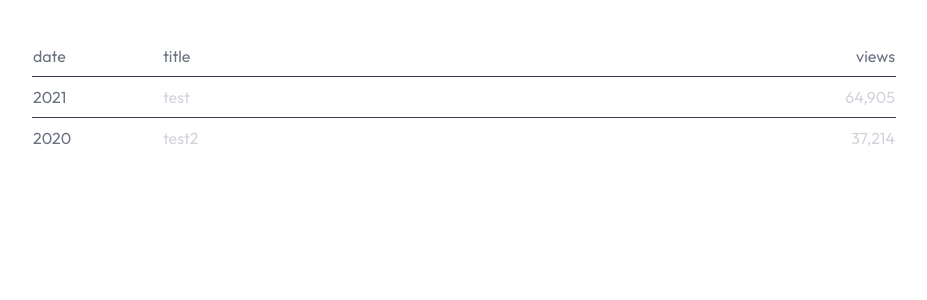
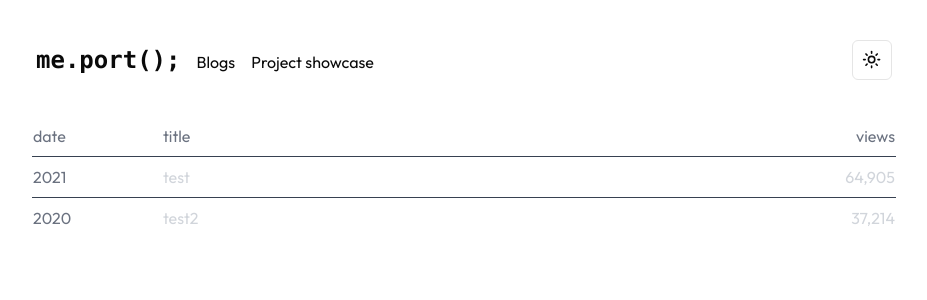
Before and after one commit to pickingname/port3, a Next.js app: page / in a window 1280 px wide. Shown: the top 300 px of the page, without its empty margins (176-1103 px from the left). Built offline with nearby package versions, Linux system fonts and the light colour scheme.

Commit message:
frat: more contents

```diff
--- /dev/null
+++ b/app/entrycompo/Nav.tsx
@@ -0,0 +1,34 @@
+import Link from "next/link";
+import React from "react";
+import { ModeToggle } from "../reusables/modeToggle";
+
+let name = "me";
+
+export default function nav() {
+  return (
+    <nav className="py-5 flex justify-between items-center rounded-md px-5">
+      <div className="flex">
+        <Link href={"/"}>
+          <h1 className="text-2xl font-semibold font-mono">{name}.port();</h1>
+        </Link>
+        <Link
+          href={"/blogs"}
+          className="ml-4 items-center pt-1.5 transition-colors duration-200 ease-in-out hover:text-orange-600"
+        >
+          Blogs
+        </Link>
+        <Link
+          href="/projects"
+          className="ml-4 items-center pt-1.5 transition-colors duration-200 ease-in-out hover:text-orange-600"
+        >
+          Project showcase
+        </Link>
+        {/* <p className="ml-4 items-center pt-1.5">Project showcase</p> */}
+      </div>
+
+      <div className="flex space-x-4">
+        <ModeToggle />
+      </div>
+    </nav>
+  );
+}
--- /dev/null
+++ b/app/not-found.tsx
@@ -0,0 +1,33 @@
+import React from "react";
+import { Button } from "@/components/ui/button";
+import { Undo2 } from "lucide-react";
+import Link from "next/link";
+
+export default function NotFound() {
+  return (
+    <main>
+      <div className="flex flex-col items-center justify-center h-screen">
+        <p
+          className="text-center text-8xl text-transparent bg-clip-text bg-gradient-to-tr from-orange-500 to-yellow-400
+ font-mono "
+        >
+          404
+        </p>
+        <p className="text-center text-3xl">this content is unavailable.</p>
+        <p className="text-sm text-neutral-400">
+          please report invalid links to me
+        </p>
+        <div className="flex justify-center pt-3">
+          <div>
+            <Link href="/">
+              <Button>
+                <Undo2 className="mr-2 h-4 w-4" />
+                <p>go home</p>
+              </Button>
+            </Link>
+          </div>
+        </div>
+      </div>
+    </main>
+  );
+}
--- a/app/pages/entry.tsx
+++ b/app/pages/entry.tsx
@@ -1,11 +1,13 @@
 import React from "react";
 import Li from "../entrycompo/BlogList";
+import Nav from "../entrycompo/Nav";
 
 const App = () => {
   return (
     <main className="px-5 py-5">
       <div className="min-h-screen">
         <div className="max-w-4xl mx-auto pb-12">
+        <Nav />
           <Li />
         </div>
       </div>
--- /dev/null
+++ b/app/reusables/modeToggle.tsx
@@ -0,0 +1,40 @@
+"use client"
+
+import * as React from "react"
+import { Moon, Sun } from "lucide-react"
+import { useTheme } from "next-themes"
+
+import { Button } from "@/components/ui/button"
+import {
+  DropdownMenu,
+  DropdownMenuContent,
+  DropdownMenuItem,
+  DropdownMenuTrigger,
+} from "@/components/ui/dropdown-menu"
+
+export function ModeToggle() {
+  const { setTheme } = useTheme()
+
+  return (
+    <DropdownMenu>
+      <DropdownMenuTrigger asChild>
+        <Button variant="outline" size="icon">
+          <Sun className="h-[1.2rem] w-[1.2rem] rotate-0 scale-100 transition-all dark:-rotate-90 dark:scale-0" />
+          <Moon className="absolute h-[1.2rem] w-[1.2rem] rotate-90 scale-0 transition-all dark:rotate-0 dark:scale-100" />
+          <span className="sr-only">Toggle theme</span>
+        </Button>
+      </DropdownMenuTrigger>
+      <DropdownMenuContent align="end">
+        <DropdownMenuItem onClick={() => setTheme("light")}>
+          Light
+        </DropdownMenuItem>
+        <DropdownMenuItem onClick={() => setTheme("dark")}>
+          Dark
+        </DropdownMenuItem>
+        <DropdownMenuItem onClick={() => setTheme("system")}>
+          System
+        </DropdownMenuItem>
+      </DropdownMenuContent>
+    </DropdownMenu>
+  )
+}
```
